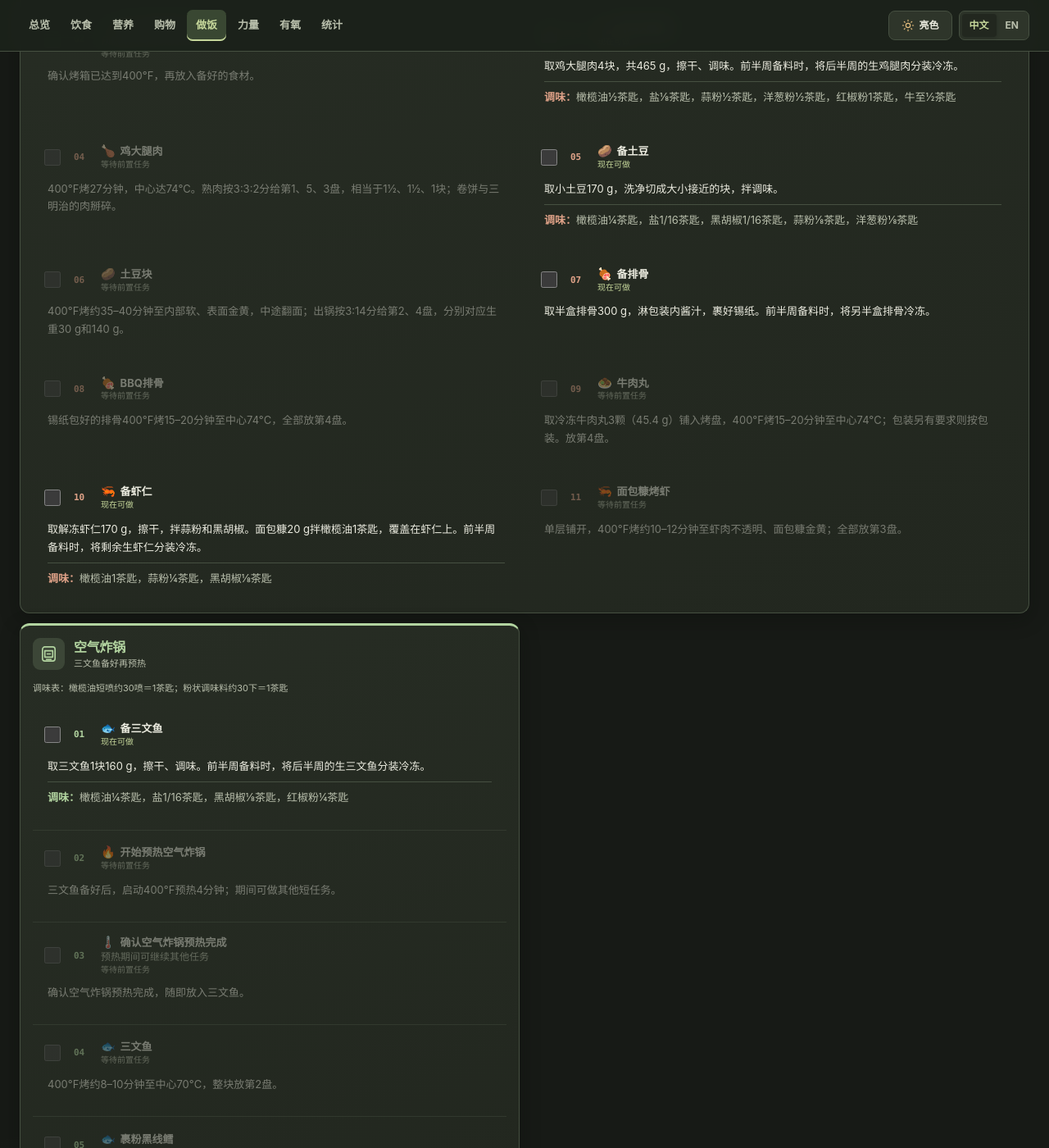
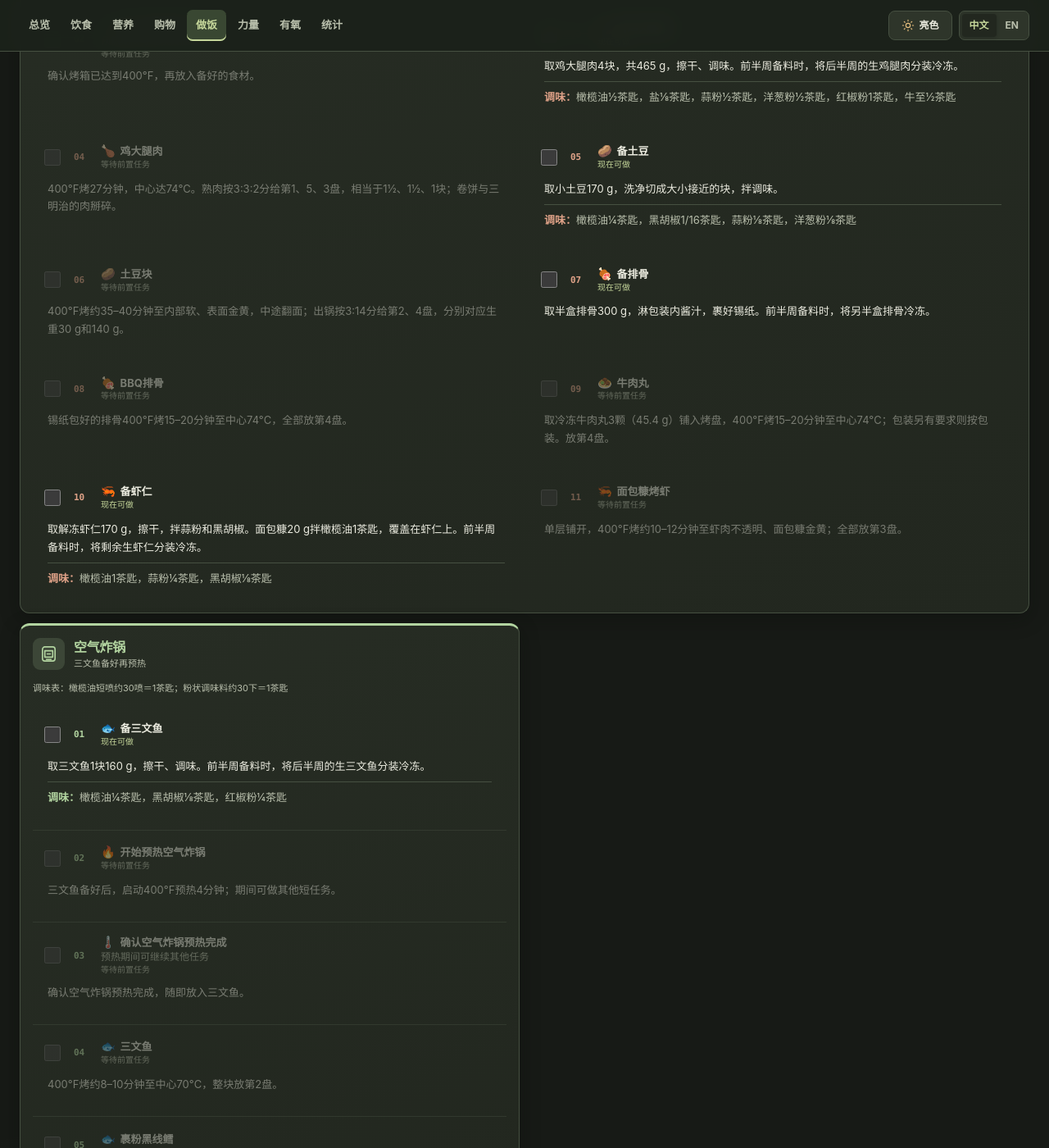
Before and after one commit to yunhaixiang/fitness, a Jekyll site: the page built from cooking.md, in a window 1280 px wide and 1400 px high, scrolled down 1183 px. Shown: the whole window at 82% size. Built offline with Jekyll 4.4.1, drawn with Linux system fonts in a browser that asks for light colours.

Commit message:
Remove added salt from potatoes and salmon

```diff
--- a/_data/nutrition_basis.json
+++ b/_data/nutrition_basis.json
@@ -414,7 +414,6 @@
       "spinach": 0.71,
       "mushroom": 0.5675,
       "oil": 0.6691176470588235,
-      "salt": 0.07352941176470588,
       "egg": 1,
       "potato": 0.3
     },
@@ -436,7 +435,6 @@
       "spinach": 0.71,
       "mushroom": 0.5675,
       "oil": 0.5808823529411765,
-      "salt": 0.051470588235294115,
       "egg": 1.5
     },
     {
@@ -479,10 +477,10 @@
     "Planning estimates, not measurements. Ingredient units: 100 g unless specified below; raw meat weights and dry grains. Ribs use 397 g edible meat and sauce per 600 g bone-in package; this yield is an assumption.",
     "Label units: egg one large; tortilla one 61 g; bread two slices; oil/mayo/salt one teaspoon; meatballs 85 g; pasta 85 g; ribs 140 g edible; sauce 125 mL; dumplings four pieces (96 g) WITHOUT dipping sauce, estimated by subtracting a sauce proxy from the combined label; curry 18 g.",
     "Vegetable size assumptions: zucchini 200 g, half orange bell pepper 75 g edible (170 g whole pepper; red sweet pepper nutrient profile retained as a proxy), Roma 120 g. Meatballs average 907/60 g each: three in meal 4 per half-week. Shrimp reference is the actual 50 kcal/100 g package, not generic cooked shrimp.",
-    "Oil: thighs 1/2 tsp, potatoes 1/4, shrimp 1, salmon 1/4, mushrooms 1/4, spinach 1/2, ground chicken 1, fried eggs 1, noodles 1/4 tsp per half-week. Salt: thighs 1/8 tsp, potatoes 1/16, salmon 1/16. Dry spices not quantified except in the new noodle sauce; no stock powder in this version.",
+    "Oil: thighs 1/2 tsp, potatoes 1/4, shrimp 1, salmon 1/4, mushrooms 1/4, spinach 1/2, ground chicken 1, fried eggs 1, noodles 1/4 tsp per half-week. Salt: thighs 1/8 tsp per half-week; no added salt on potatoes or salmon. Dry spices not quantified except in the new noodle sauce; no stock powder in this version.",
     "EPA+DHA uses fish composition proxies. The six previously missing micronutrients are calculated using _data/micronutrient_basis.json, combining Canadian product labels, CNF 2026 composition proxies and explicitly documented iodine assumptions.",
     "Great Value Chicken & Vegetable Potstickers 1.13 kg: verified label is 200 kcal / 4 dumplings (96 g) WITH 15 mL sauce. Meal 2 now uses seven pieces (168 g) WITHOUT sauce. No separate sauce label is available. Working estimate per 15 mL sauce: 30 kcal, P0.5/C6/F0.3 g, SFA0.03 g, fibre0 g, sugar6 g, sodium500 mg, cholesterol0 and EPA+DHA0. This is an assumed sweet soy dipping-sauce profile, not manufacturer data. Subtract 1.75 sauce portions per meal (52.5 kcal); all resulting dumpling-only nutrients are estimates. Original combined label and sauce assumption are retained as separate unused arr entries for audit. Purchasing cost stays unchanged because the sauce is included in the same bag; existing package-yield cost assumption is retained.",
-    "Balanced portions: rice 55 g dry, pasta 46 g dry, noodles 43 g dry. Potatoes 170 g raw per half-week split 30 g to meal 2 and 140 g to meal 4; their existing oil and salt split 3:14. Six boiled eggs per half-week: meals 1 and 4 get 1.5 each, meals 2 and 3 get one each, meals 6 and 7 get 0.5 each. Three fried eggs: one in meal 5 and two in meal 6; no additional frying oil. Eighteen eggs per week. Shrimp 170 g raw per half-week, cooked with 20 g panko and all served in meal 3; one 340 g bag weekly.",
+    "Balanced portions: rice 55 g dry, pasta 46 g dry, noodles 43 g dry. Potatoes 170 g raw per half-week split 30 g to meal 2 and 140 g to meal 4; their existing oil split 3:14; no added salt. Six boiled eggs per half-week: meals 1 and 4 get 1.5 each, meals 2 and 3 get one each, meals 6 and 7 get 0.5 each. Three fried eggs: one in meal 5 and two in meal 6; no additional frying oil. Eighteen eggs per week. Shrimp 170 g raw per half-week, cooked with 20 g panko and all served in meal 3; one 340 g bag weekly.",
     "Haddock: High Liner Pan-Sear Selects Roasted Garlic & Herbs, 500 g / four fillets. Manufacturer nutrition per about one fillet (127 g label serving): 170 kcal, protein 18 g, carbohydrate 11 g, fat 6 g, saturated fat 0.5 g, trans fat 0 g, fibre 1 g, sugar 0 g, sodium 410 mg, cholesterol 55 mg. Two fillets weekly; one box every two weeks. Manufacturer figures take precedence over inconsistent retailer copy. EPA+DHA provisionally estimated at 0.16 g per fillet by scaling the original Traditional fish proxy by protein (0.15 x 18/17); not measured. Label total omega-3 is 0.7 g and includes canola oil, so is not treated as EPA+DHA. Use the actual package label if it differs.",
     "Clover Leaf Low Sodium Flaked Light Tuna in Water, one 170 g can weekly. Manufacturer label unit is half a can drained (55 g); one unit (half a can drained, 55 g) in each sandwich; no tuna in the wraps. Chipotle mayonnaise is 2 tsp per wrap and 2.5 tsp per sandwich. Tuna label total omega-3 0.2 g per half-can is used as an EPA+DHA approximation, not a separately measured EPA+DHA value. Little Yellows potatoes use the Canadian label per 110 g; 680 g bag every two weeks. Six meatballs weekly, 60-piece bag every ten weeks.",
     "Chickpeas: Great Value Chick Peas 540 mL, one can every two weeks, drained and split equally between four wraps. Planning yield 340 g drained per can (85 g per wrap), not measured. Retains the prior generic canned drained chickpea estimate per 100 g: 139 kcal, protein 7.05 g, carbohydrate 22.5 g, fat 2.77 g, saturated fat 0.27 g, fibre 6.4 g, sugar 4 g, sodium 240 mg; not a verified product-label analysis. Actual drained weight may differ.",
--- a/cooking.md
+++ b/cooking.md
@@ -22,7 +22,7 @@ cooking: true
 <div class="table-wrap">
 <table class="plan-table" ><thead><tr><th data-en="Food">食材</th><th data-en="Seasoning">调味</th></tr></thead><tbody>
 <tr><td data-en="Chicken Thighs">鸡大腿肉</td><td data-en="1/2 tsp Olive Oil, 1/8 tsp Salt, 1/2 tsp Garlic Powder, 1/2 tsp Onion Powder, 1 tsp Paprika, 1/2 tsp Oregano">橄榄油½茶匙，盐⅛茶匙，蒜粉½茶匙，洋葱粉½茶匙，红椒粉1茶匙，牛至½茶匙</td></tr>
-<tr><td data-en="Potato Wedges">土豆块</td><td data-en="1/4 tsp Olive Oil, 1/16 tsp Salt, 1/16 tsp Pepper, 1/8 tsp Garlic Powder, 1/8 tsp Onion Powder">橄榄油¼茶匙，盐1/16茶匙，黑胡椒1/16茶匙，蒜粉⅛茶匙，洋葱粉⅛茶匙</td></tr>
+<tr><td data-en="Potato Wedges">土豆块</td><td data-en="1/4 tsp Olive Oil, 1/16 tsp Pepper, 1/8 tsp Garlic Powder, 1/8 tsp Onion Powder">橄榄油¼茶匙，黑胡椒1/16茶匙，蒜粉⅛茶匙，洋葱粉⅛茶匙</td></tr>
 <tr><td data-en="Panko-Baked Shrimp">面包糠烤虾</td><td data-en="1 tsp Olive Oil, 1/4 tsp Garlic Powder, 1/8 tsp Pepper">橄榄油1茶匙，蒜粉¼茶匙，黑胡椒⅛茶匙</td></tr>
 </tbody></table>
 </div>
@@ -44,7 +44,7 @@ cooking: true
 <p data-en="Seasoning: About 30 Short Oil Sprays = 1 tsp; About 30 Shakes of Powder = 1 tsp">调味表：橄榄油短喷约30喷＝1茶匙；粉状调味料约30下＝1茶匙</p>
 <div class="table-wrap">
 <table class="plan-table" ><thead><tr><th data-en="Food">食材</th><th data-en="Seasoning">调味</th></tr></thead><tbody>
-<tr><td data-en="Salmon">三文鱼</td><td data-en="1/4 tsp Olive Oil, 1/16 tsp Salt, 1/8 tsp Pepper, 1/4 tsp Paprika">橄榄油¼茶匙，盐1/16茶匙，黑胡椒⅛茶匙，红椒粉¼茶匙</td></tr>
+<tr><td data-en="Salmon">三文鱼</td><td data-en="1/4 tsp Olive Oil, 1/8 tsp Pepper, 1/4 tsp Paprika">橄榄油¼茶匙，黑胡椒⅛茶匙，红椒粉¼茶匙</td></tr>
 </tbody></table>
 </div>
 <ol>
```
Also changed, not shown: _data/meal_nutrition.json (+4 -4 lines), stats.md (+2 -2 lines), tests/micronutrients.test.js (+1 -1 lines).
